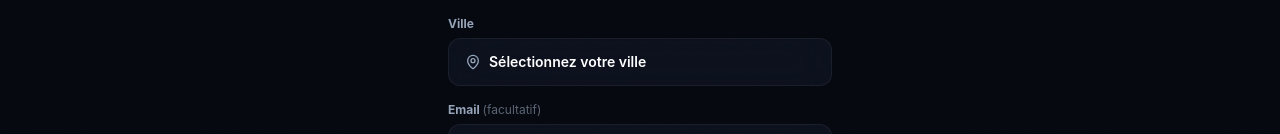
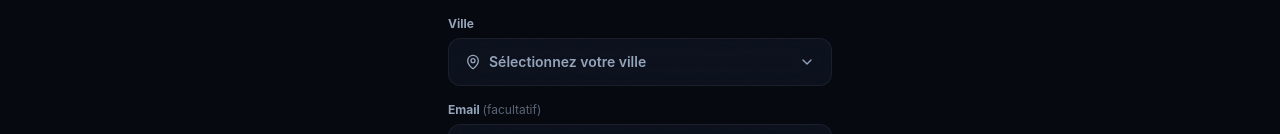
Before and after one commit to karimbzn31/ZYVO-OFFICIEL-, a React (Vite) app: page /auth in a window 1280 px wide. Shown: the part 436-570 px from the top of the page. Built offline with nearby package versions, Linux system fonts and the light colour scheme.

Commit message:
fix(auth): remplace select natif par dropdown custom pour visibility ville

```diff
--- a/src/pages/Auth.jsx
+++ b/src/pages/Auth.jsx
@@ -1,6 +1,6 @@
-import { useState } from 'react'
+import { useState, useRef, useEffect } from 'react'
 import { useNavigate } from 'react-router-dom'
-import { User, Phone, MapPin, Mail, ChevronLeft, Sparkles, ArrowRight } from 'lucide-react'
+import { User, Phone, MapPin, Mail, ChevronLeft, Sparkles, ArrowRight, ChevronDown } from 'lucide-react'
 import { useAuth } from '../context/auth'
 
 const algerianCities = [
@@ -8,6 +8,48 @@ const algerianCities = [
   'Sétif', 'Batna', 'Djelfa', 'Sidi Bel Abbès', 'Biskra', 'Tlemcen',
   'Béjaïa', 'Bordj Bou Arreridj', 'Chlef', 'Médéa', 'Mostaganem', 'Ain Oulmene'
 ]
+
+function CitySelect({ value, onChange }) {
+  const [open, setOpen] = useState(false)
+  const ref = useRef(null)
+
+  useEffect(() => {
+    const handler = (e) => { if (ref.current && !ref.current.contains(e.target)) setOpen(false) }
+    document.addEventListener('mousedown', handler)
+    return () => document.removeEventListener('mousedown', handler)
+  }, [])
+
+  return (
+    <div ref={ref} className="relative flex-1">
+      <button
+        type="button"
+        onClick={() => setOpen(!open)}
+        className="w-full flex items-center justify-between bg-transparent outline-none text-sm font-semibold"
+      >
+        <span className={value ? 'text-white' : 'text-zyvo-muted'}>
+          {value || 'Sélectionnez votre ville'}
+        </span>
+        <ChevronDown className={`w-4 h-4 text-zyvo-muted shrink-0 transition-transform ${open ? 'rotate-180' : ''}`} />
+      </button>
+      {open && (
+        <div className="absolute top-full left-0 right-0 mt-1 z-50 glass-premium rounded-xl border border-white/10 shadow-2xl overflow-hidden max-h-60 overflow-y-auto">
+          {algerianCities.map(c => (
+            <button
+              key={c}
+              type="button"
+              onClick={() => { onChange(c); setOpen(false) }}
+              className={`w-full text-left px-4 py-3 text-sm font-semibold transition-colors hover:bg-white/10 ${
+                value === c ? 'text-zyvo-gold bg-zyvo-gold/10' : 'text-white'
+              }`}
+            >
+              {c}
+            </button>
+          ))}
+        </div>
+      )}
+    </div>
+  )
+}
 
 export default function Auth() {
   const [mode, setMode] = useState('register')
@@ -106,15 +148,7 @@ export default function Auth() {
             <label className="text-xs font-bold text-zyvo-muted mb-1.5 block">Ville</label>
             <div className="flex items-center gap-2 glass-premium rounded-xl px-4 h-12 border border-transparent focus-within:border-zyvo-gold/40 transition-all">
               <MapPin className="w-4 h-4 text-zyvo-muted shrink-0" />
-              <select
-                value={city}
-                onChange={e => setCity(e.target.value)}
-                className="w-full bg-transparent outline-none text-sm font-semibold text-white appearance-none cursor-pointer"
-                required
-              >
-                <option value="" disabled className="text-zyvo-muted">Sélectionnez votre ville</option>
-                {algerianCities.map(c => <option key={c} value={c} className="text-white">{c}</option>)}
-              </select>
+              <CitySelect value={city} onChange={setCity} />
             </div>
           </div>
 
```
